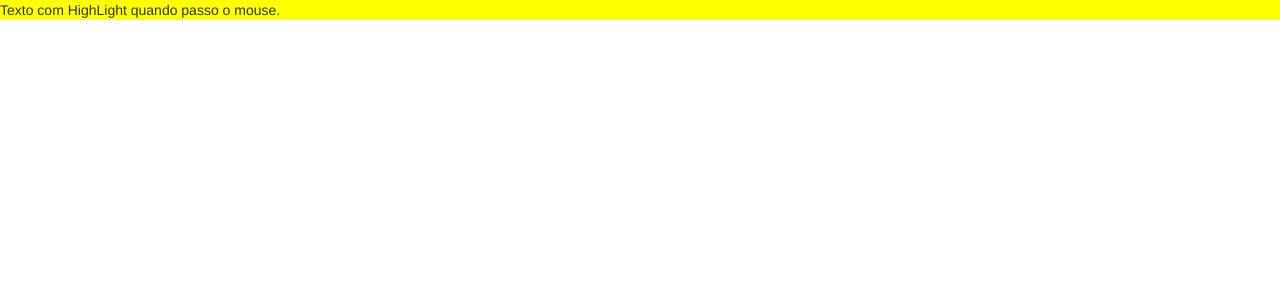
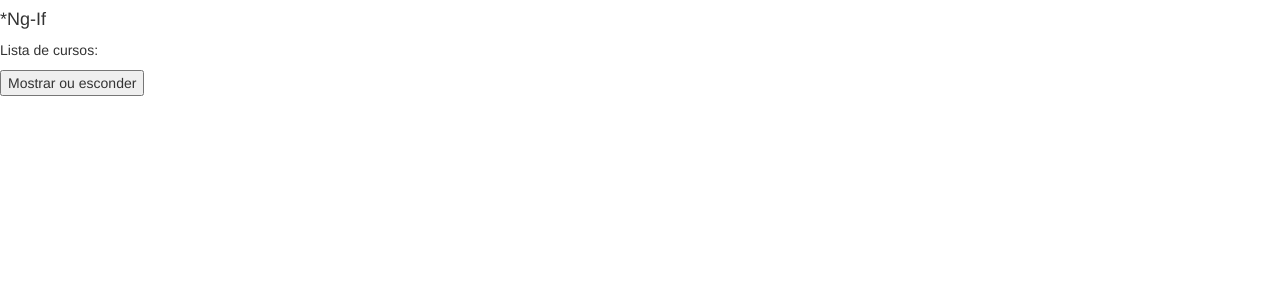
Before and after one commit to marcoafsantana/angular-class-project, an Angular app: page / in a window 1280 px wide. Shown: the top 300 px of the page. Built offline with nearby package versions, Linux system fonts and the light colour scheme.

Commit message:
creating customized ngElse directive

```diff
--- a/src/app/app.module.ts
+++ b/src/app/app.module.ts
@@ -21,6 +21,7 @@ import { ExemploNgcontentComponent } from './exemplo-ngcontent/exemplo-ngcontent
 import { FundoAmareloDirective } from './shared/fundo-amarelo.directive';
 import { DiretivasCustomizadasComponent } from './diretivas-customizadas/diretivas-customizadas.component';
 import { HighlightMouseDirective } from './shared/highlight-mouse.directive';
+import { NgElseDirectiveDirective } from './ng-else-directive.directive';
 
 @NgModule({
   declarations: [
@@ -39,7 +40,8 @@ import { HighlightMouseDirective } from './shared/highlight-mouse.directive';
     ExemploNgcontentComponent,
     FundoAmareloDirective,
     DiretivasCustomizadasComponent,
-    HighlightMouseDirective
+    HighlightMouseDirective,
+    NgElseDirectiveDirective
   ],
   imports: [
     BrowserModule,
--- a/src/app/diretivas-customizadas/diretivas-customizadas.component.html
+++ b/src/app/diretivas-customizadas/diretivas-customizadas.component.html
@@ -5,6 +5,19 @@
 <button fundoAmarelo>
   Botão com a tag porém não é amarela pois a diretiva só funciona na tag p.
 </button> -->
-<p highlightMouse>
+<!-- <p highlightMouse>
   Texto com HighLight quando passo o mouse.
-</p>
+</p> -->
+
+<h4>*Ng-If</h4>
+
+<div *ngIf="mostrar">
+  <p>Lista de cursos:</p>
+</div>
+
+<div *ngElse="mostrar">
+  <p>Não existem cursos</p>
+</div>
+
+
+<button (click)="onCursos()">Mostrar ou esconder</button>
--- a/src/app/diretivas-customizadas/diretivas-customizadas.component.ts
+++ b/src/app/diretivas-customizadas/diretivas-customizadas.component.ts
@@ -7,6 +7,16 @@ import { Component, OnInit } from '@angular/core';
 })
 export class DiretivasCustomizadasComponent implements OnInit {
 
+  cursos: string[]= [
+    'Angular',
+  ];
+
+  mostrar: boolean = true;
+
+  onCursos(){
+    this.mostrar = !this.mostrar;
+  }
+
   constructor() { }
 
   ngOnInit() {
--- /dev/null
+++ b/src/app/ng-else-directive.directive.ts
@@ -0,0 +1,28 @@
+import {
+  Directive,
+  Input, //Se iremos receber a condição [ngElse]="condition" ngElse será uma imput property
+  TemplateRef, //Faz referencia ao conteudo que será renderizado.
+  ViewContainerRef, //Referencia ao conteudo onde iremos renderizar.
+} from '@angular/core';
+
+@Directive({
+  selector: '[ngElse]'
+})
+export class NgElseDirectiveDirective {
+
+  @Input() set ngElse(condition: boolean){//set pois ngElse é uma function
+    // console.log(this._templateRef);
+    // console.log(this._viewContainerRef);
+    if(!condition){
+      this._viewContainerRef.createEmbeddedView(this._templateRef); //Renderiza o templateref no view container
+    } else{
+      this._viewContainerRef.clear();
+    }
+  }
+
+  constructor(
+    private _templateRef: TemplateRef<any>,
+    private _viewContainerRef: ViewContainerRef
+  ) { }
+
+}
```
Also changed, not shown: 1 other file (tests, documents, lock files or other folders).
